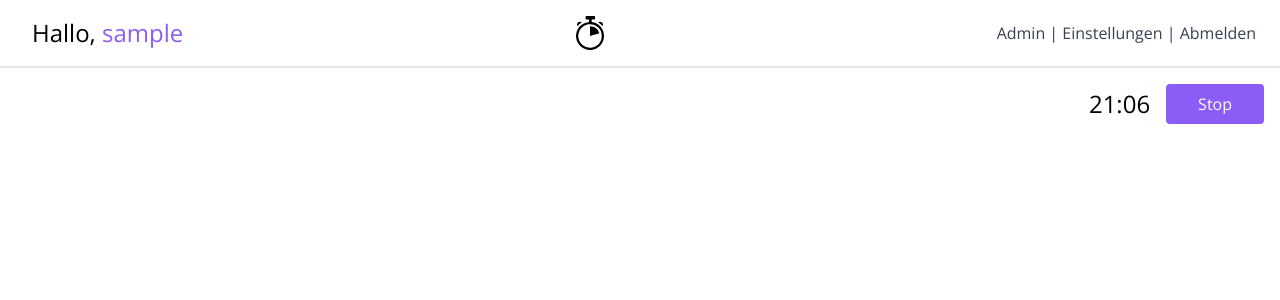
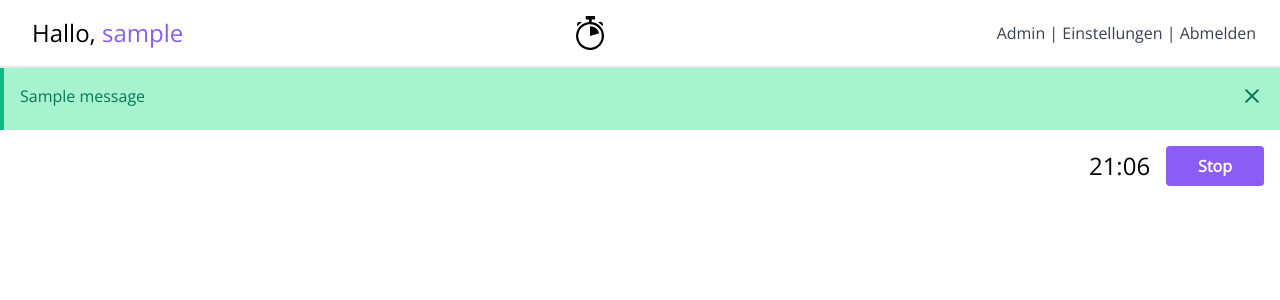
Before and after one commit to mikeunge/timely, a Django app: page / in a window 1280 px wide. Shown: the top 300 px of the page. Run offline with Django 3.2, Linux system fonts and the light colour scheme; a user stored in the database is signed in; tables that the repository leaves empty hold one stand-in row (values such as "Sample post"); one stand-in notice (Sample message) is shown; data that the repository does not hold is empty.

Commit message:
add: messages are useful now, just include messages.html, added click-to-close function and colors for the message levels

```diff
--- a/app/timely/static/js/main.js
+++ b/app/timely/static/js/main.js
@@ -11,7 +11,14 @@ const get_time = async () => {
         let data = await response.json();
         return data;
     } else {
-        console.error(`An error occured\nStatus: ${response.status}`);
+        console.error(`An error occured\nServer status: ${response.status}`);
         return {'message': '00:00'}
     }
 }
+
+
+// function to close server messages
+function close_msg(elem) {
+    const msg = document.getElementById(elem);
+    (msg) ? msg.classList.add('hidden') : console.log(`element ${elem} not found`);
+}
--- a/app/timely/templates/timely/index.html
+++ b/app/timely/templates/timely/index.html
@@ -1,22 +1,24 @@
-{% extends 'timely/base.html' %} {% block content %} {% include 'timely/header.html' %}
+{% extends 'timely/base.html' %}
+{% block content %}
+
+{% include 'timely/header.html' %}
+{% include 'timely/messages.html' %}
+
 <div class="flex items-center justify-end p-4 px-4">
   {% if timer_state %}
   <div class="text-2xl text-black px-4" id="current_time">00:00</div>
   <a
     href="{% url 'timer_stop' %}"
-    class="bg-purple-500 hover:bg-purple-700 text-white text-center py-2 px-8 rounded"
-  >
+    class="bg-purple-500 hover:bg-purple-700 text-white font-semibold text-center py-2 px-8 rounded">
     Stop
   </a>
   {% else %}
   <div class="dropdown inline-block relative">
     <button
-      class="bg-purple-500 text-white font-semibold py-2 px-6 rounded inline-flex items-center"
+      class="bg-purple-500 text-white font-semibold py-2 px-4 rounded inline-flex items-center"
     >
       <span class="mr-1">Start</span>
-      <svg class="fill-current h-4 w-4" xmlns="http://www.w3.org/2000/svg" viewBox="0 0 20 20">
-        <path d="M9.293 12.95l.707.707L15.657 8l-1.414-1.414L10 10.828 5.757 6.586 4.343 8z" />
-      </svg>
+      <i class="material-icons">expand_more</i>
     </button>
     <ul class="dropdown-menu absolute hidden text-gray-700 pt-1">
       <li class="">
--- /dev/null
+++ b/app/timely/templates/timely/messages.html
@@ -0,0 +1,40 @@
+{% if messages %}
+	{% for message in messages %}
+		{% if message.level == DEFAULT_MESSAGE_LEVELS.ERROR %}
+            <div id="error_msg" class="flex justify-between bg-red-100 border-l-4 border-red-500 text-red-700 p-4" role="alert">
+                <p>{{ message }}</p>
+                <div class="cursor-pointer">
+                    <i class="material-icons" onclick="close_msg('error_msg')">close</i>
+                </div>
+            </div>
+        {% elif message.level == DEFAULT_MESSAGE_LEVELS.WARNING %}
+            <div id="warning_msg" class="flex justify-between bg-yellow-200 border-l-4 border-yellow-500 text-yellow-700 p-4" role="alert">
+                <p>{{ message }}</p>
+                <div class="cursor-pointer">
+                    <i class="material-icons" onclick="close_msg('warning_msg')">close</i>
+                </div>
+            </div>
+        {% elif message.level == DEFAULT_MESSAGE_LEVELS.INFO %}
+            <div id="default_msg" class="flex justify-between bg-purple-200 border-l-4 border-purple-500 text-purple-700 p-4" role="alert">
+                <p>{{ message }}</p>
+                <div class="cursor-pointer">
+                    <i class="material-icons" onclick="close_msg('default_msg')">close</i>
+                </div>
+            </div>
+        {% elif message.level == DEFAULT_MESSAGE_LEVELS.SUCCESS %}
+            <div id="success_msg" class="flex justify-between bg-green-200 border-l-4 border-green-500 text-green-700 p-4" role="alert">
+                <p>{{ message }}</p>
+                <div class="cursor-pointer">
+                    <i class="material-icons" onclick="close_msg('success_msg')">close</i>
+                </div>
+            </div>
+        {% else %}
+            <div id="info_msg" class="flex justify-between bg-blue-200 border-l-4 border-blue-500 text-blue-700 p-4" role="alert">
+                <p>{{ message }}</p>
+                <div class="cursor-pointer">
+                    <i class="material-icons" onclick="close_msg('info_msg')">close</i>
+                </div>
+            </div>
+		{% endif %}
+	{% endfor %}
+{% endif %}
--- a/app/timely/views.py
+++ b/app/timely/views.py
@@ -31,11 +31,11 @@ def timer_start(request, method=''):
         if Timer.objects.get(user_id=request.user.id, is_running=True):
             raise MultipleObjectsReturned
     except MultipleObjectsReturned:
-        messages.error(
-            request, "Sorry, but we cannot create a new timer when you have one already running")
+        messages.info(request, 'You already have a running timer.')
         return redirect('/')
     except ObjectDoesNotExist:
         if method != 'work' and method != 'break':
+            messages.error(request, f'Timer method ({method}) is not allowed!')
             return redirect('/')
 
     timer = Timer(
@@ -50,8 +50,9 @@ def timer_start(request, method=''):
 @logged_in
 def timer_stop(request):
     try:
-        timer = Timer.objects.get(user_id=request.user.id, is_running=True)
-    except:
+        Timer.objects.get(user_id=request.user.id, is_running=True)
+    except ObjectDoesNotExist:
+        messages.info(request, 'You need a timer before you can stop one.')
         return redirect('/')
     # Calculate the difference between start and end.
     timer_end = datetime.now().time()
```
Also changed, not shown: app/timely/templates/timely/accounts/login.html (+1 -9 lines), app/timely/static/css/tailwind.css.
